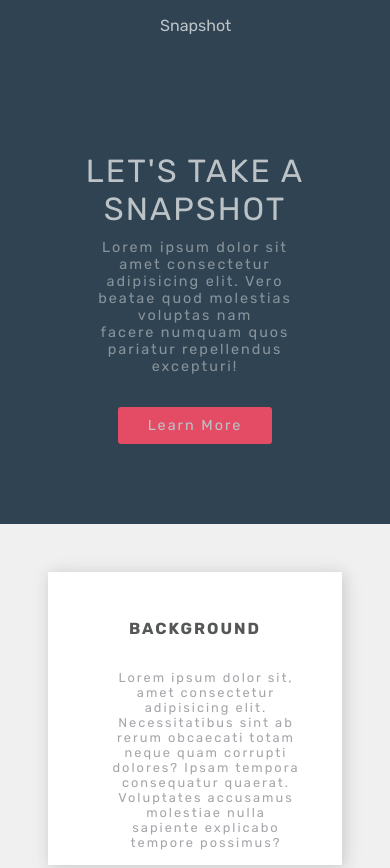
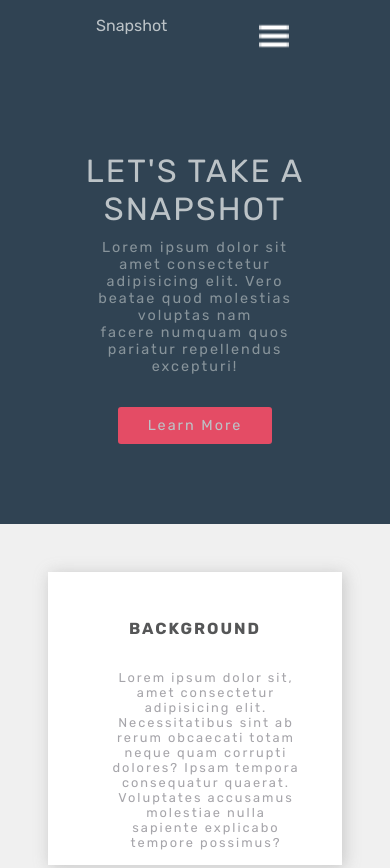
Before and after one commit to preciousjohn/Responsive-Website, a plain HTML site: page index.html in a window 390 px wide. Shown: the top 868 px of the page. Drawn offline with Linux system fonts and the light colour scheme.

Commit message:
Update style.css

```diff
--- a/style.css
+++ b/style.css
@@ -454,7 +454,5 @@ div.footer h6 {
         background-repeat: no-repeat;
         background-position: center;
       }
-    div.nav-bar {
-    padding: 1rem 10rem;}
 
 }
```
